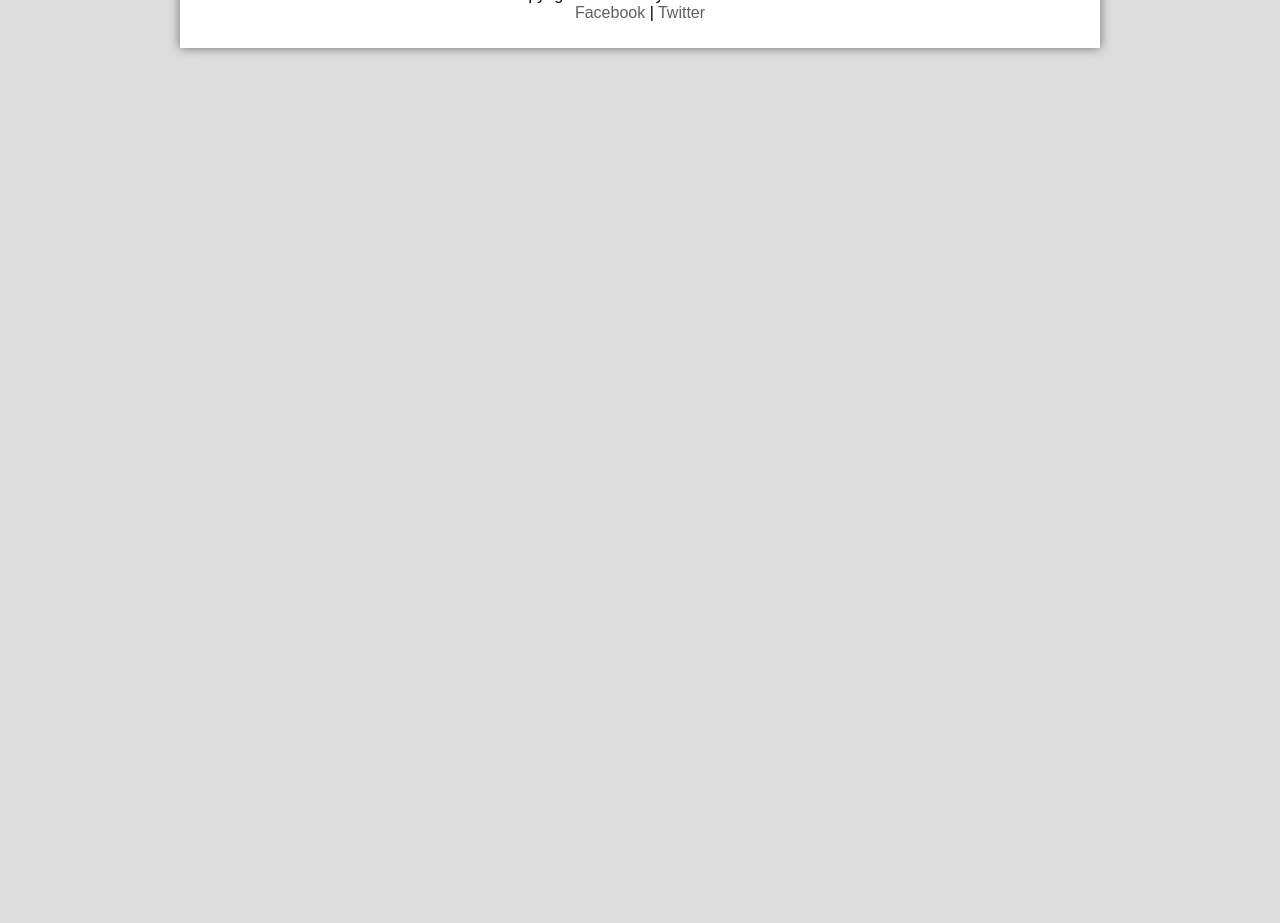
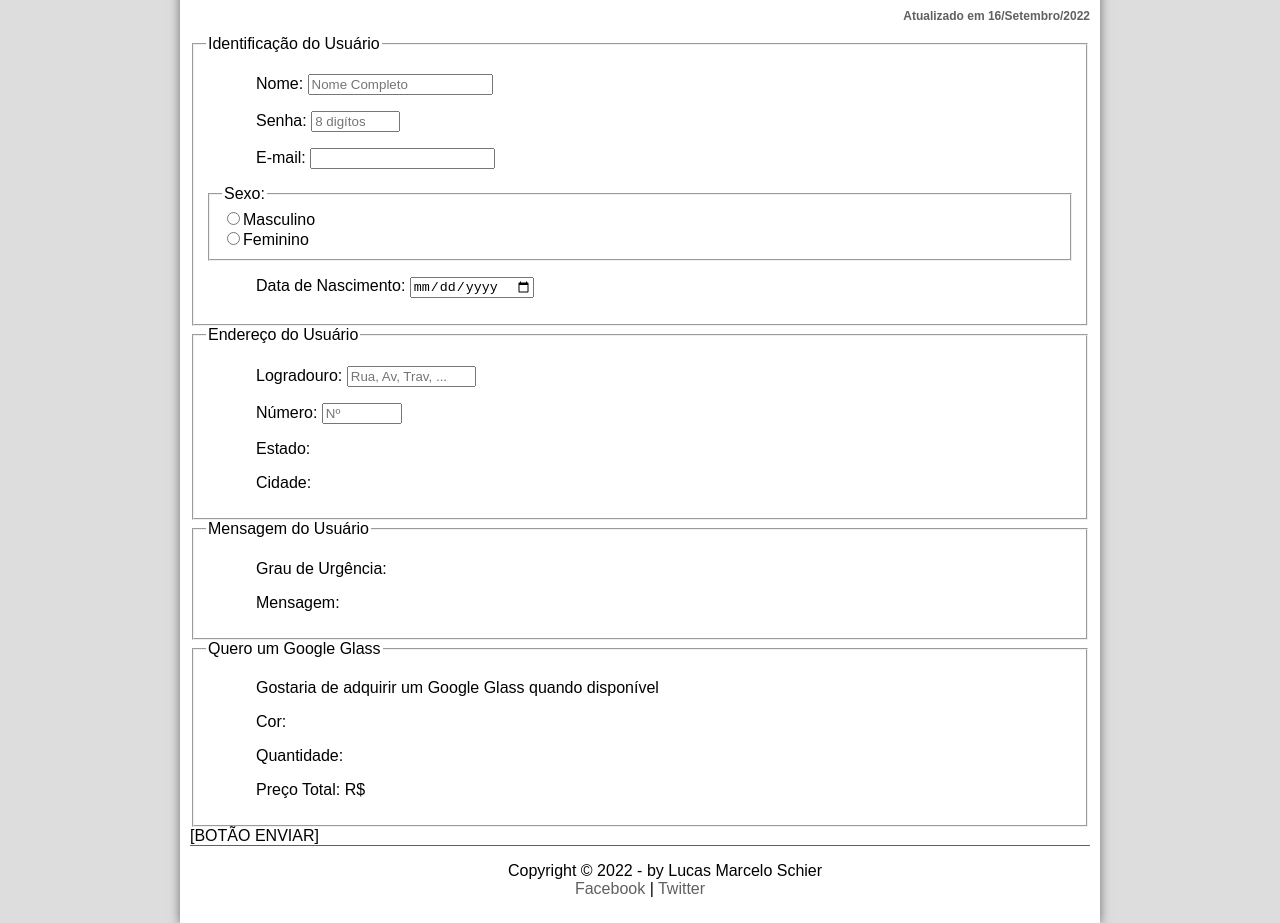
Before and after one commit to lucaschier179/Projetos-Realizados, a plain HTML site: page curso_de_html5 -site_completo/Curso - HTML-20220622T104137Z-001/Curso - HTML/projeto-glass-html5/fale-conosco.html in a window 1280 px wide. Shown: the part 309-1232 px from the top of the page. Before the commit the page ends 800 px from the top, so only its background shows below. Drawn offline with Linux system fonts and the light colour scheme; a script that the page names is missing.

Commit message:
aula 33 - 16/09
Curso de HTML5 - Formulários (parte 1)

```diff
--- a/curso_de_html5 -site_completo/Curso - HTML-20220622T104137Z-001/Curso - HTML/projeto-glass-html5/_css/estilo.css
+++ b/curso_de_html5 -site_completo/Curso - HTML-20220622T104137Z-001/Curso - HTML/projeto-glass-html5/_css/estilo.css
@@ -99,9 +99,8 @@ nav#menu {
 }
 
 nav#menu ul {
-    list-style: none;
     text-transform: uppercase;
-    position: absolute;
+    position: fixed;
     top: -18px;
     left: 770px;
 }
--- a/curso_de_html5 -site_completo/Curso - HTML-20220622T104137Z-001/Curso - HTML/projeto-glass-html5/fale-conosco.html
+++ b/curso_de_html5 -site_completo/Curso - HTML-20220622T104137Z-001/Curso - HTML/projeto-glass-html5/fale-conosco.html
@@ -4,6 +4,7 @@
     <meta charset="UTF-8">
     <title>Tudo sobre Google Glass</title>
     <link rel="stylesheet" href="_css/estilo.css"/>
+    <link rel="stylesheet" href="_css/form.css"
 </head>
 <script language="javascript" src="_javascript/funcoes.js"></script>
 <body>
@@ -15,7 +16,7 @@
             <h2>A revolução do Google está chegando</h2>
         </hgroup>
 
-    <img id="icone" src="_imagens/glass-oculos-preto-peq.png">
+        <img id="icone" src="_imagens/contato.png"/>
         <nav id="menu">
             <h1>Menu Principal</h1>
             <ul type="">
@@ -28,45 +29,82 @@
         </nav>
     </header>
 
-Fale Conosco > Contato
-Formulário de Contato
-por Gustavo Guanabara
-Atualizado em 08/Agosto/2022
+    <section id="corpo-full">
+        <article id="noticia-principal">
+            <header id="cabecalho-artigo">
+                <hgroup>
+                    <h3>Fale Conosco > Contatos</h3>
+                    <h1>Formulário de Contato</h1>
+                    <h2>por Lucas Marcelo Schier</h2>
+                    <h3 class="direita">Atualizado em 16/Setembro/2022</h3>
+                </hgroup>
+            </header>
 
-Identificação do Usuário
-    Nome:
-    Senha:
-    E-mail:
-    Sexo:
-        - Masculino
-        - Feminino
-    Data de Nascimento:
+            <form>
+                <fieldset id="usuario">
+                    <legend>Identificação do Usuário</legend>
+                    <p>
+                        <label for="cNome">Nome:</label>
+                        <input type="text" name="tNome" id="cNome" size="20" maxlength="30" placeholder="Nome Completo">
+                    </p>
+                    <p>
+                        <label for="cSenha">Senha:</label>
+                        <input type="password" name="tSenha" id="cSenha" size="8" maxlength="8" placeholder="8 digítos">
+                    </p>
+                    <p>
+                        <label for="cMail">E-mail:</label>
+                        <input type="email" name="tMail" id="cMail" size="20" maxlength="40">
+                    </p>
+                <fieldset id="sexo">
+                    <legend>Sexo:</legend>
+                        <input type="radio" name="tSexo" id="cMasc"><label for="cMasc">Masculino</label>
+                        <br>
+                        <input type="radio" name="tSexo" id="cFem"><label for="cFem">Feminino</label>
+                </fieldset>
+                    <p>
+                        <label for="cNasc">Data de Nascimento:</label>
+                        <input type="date" name="tNasc" id="cNasc">
+                    </p>
+                </fieldset>
 
-Endereço do Usuário
-    Logradouro:
-    Número:
-    Estado:
-    Cidade:
+                <fieldset id="endereco"><legend>Endereço do Usuário</legend>
+                    <p>
+                        <label for="cRua">Logradouro:</label>
+                        <input type="text" name="tRua" id="cRua" size="13" maxlength="80" placeholder="Rua, Av, Trav, ...">
+                    </p>
+                    <p>
+                        <label for="cNum">Número:</label>
+                        <input type="number" name="tNum" id="cNum" min="0" max="99999" placeholder="Nº">
+                    </p>
+                    <p>Estado:</p>
+                    <p>Cidade:</p>
+                </fieldset>
 
-Mensagem do Usuário
-    Grau de Urgência:
-    Mensagem:
+                <fieldset id="mensagem"><legend>Mensagem do Usuário</legend>
+                    <p>Grau de Urgência:</p>
+                    <p>Mensagem:</p>
+                </fieldset>
 
-Quero um Google Glass
-    Gostaria de adquirir um Google Glass quando disponível
-    Cor:
-    Quantidade:
-    Preço Total: R$
+                <fieldset id="pedido"><legend>Quero um Google Glass</legend>
+                    <p>Gostaria de adquirir um Google Glass quando disponível</p>
+                    <p>Cor:</p>
+                    <p>Quantidade:</p>
+                    <p>Preço Total: R$</p>
+                </fieldset>
 
 
             [BOTÃO ENVIAR]
+            </form>
+
+        </article>
+    </section>
+
 
 <footer id="rodape">
     <p>Copyright &copy; 2022 - by Lucas Marcelo Schier <br/>
         <a href="http://facebook.com/cursosemvideo" target="_blank">Facebook</a> |
         <a href="http://twitter.com/cursosemvideo" target="_blank">Twitter</a></p>
     </footer>
-
 </div>
 </body>
 </html>
```
Lines whose indentation alone changed are shown as unchanged.
